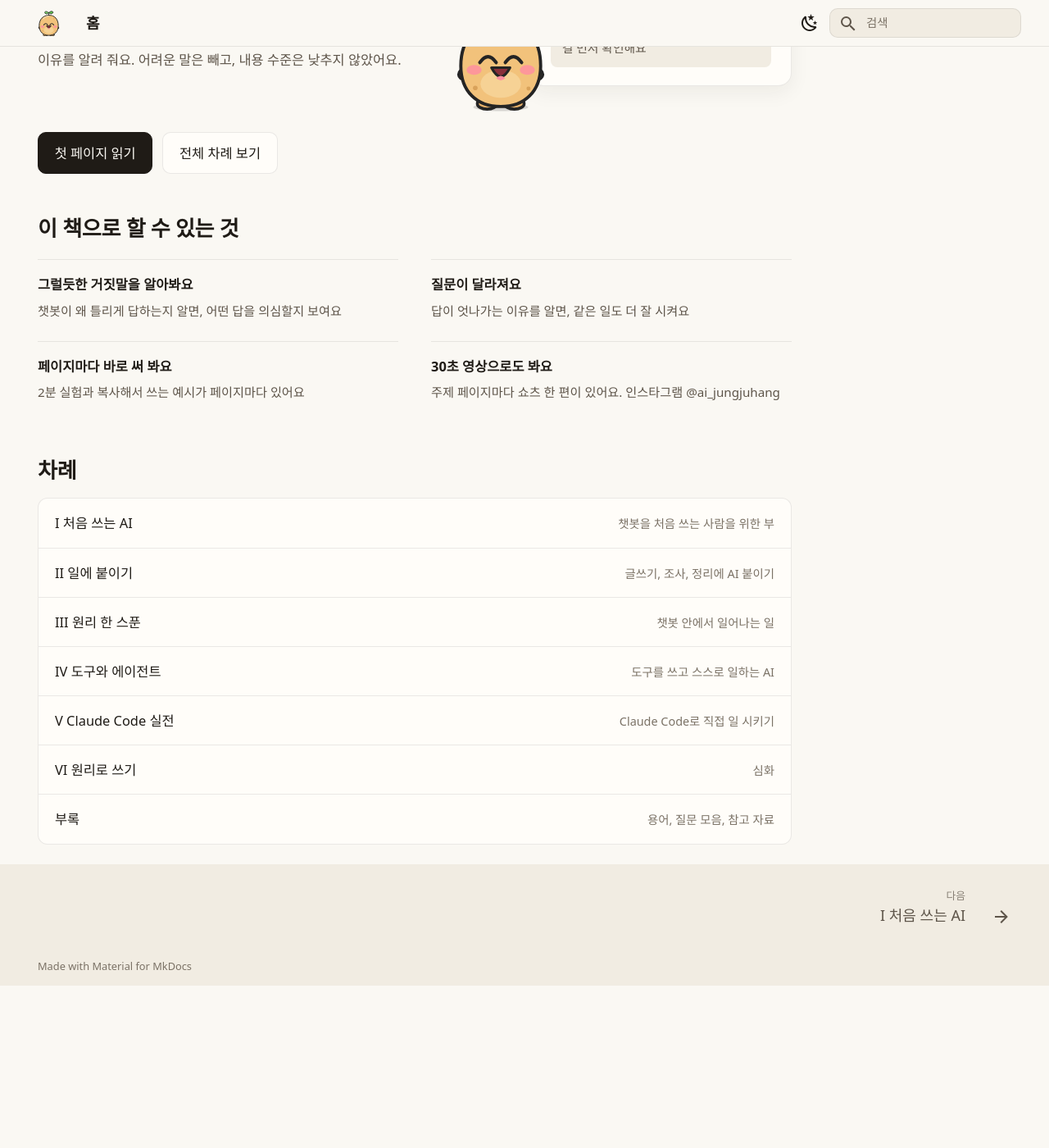
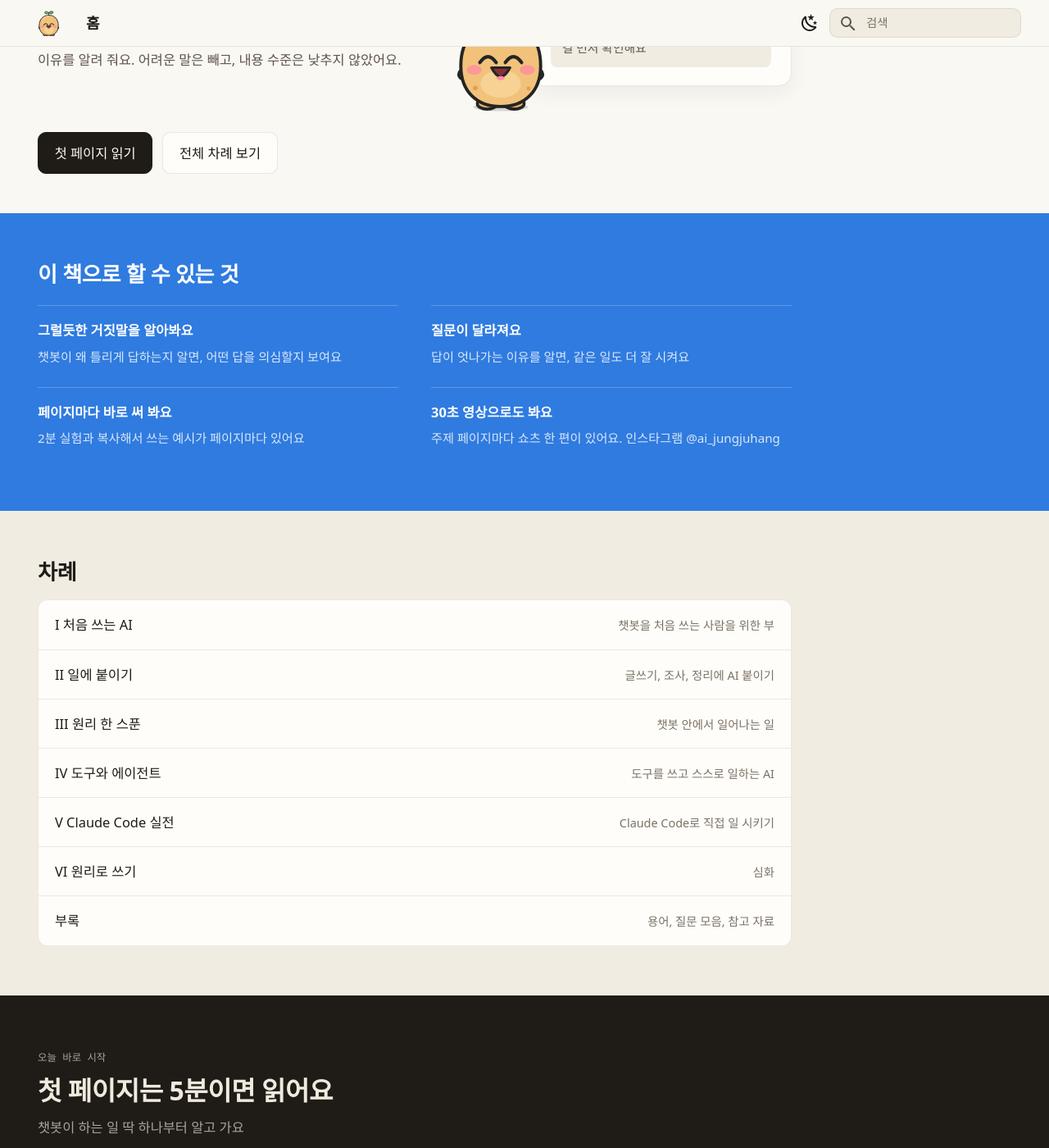
Before and after one commit to AI-jungjuhang/AI-education, an MkDocs documentation site: the page built from docs/index.md, in a window 1280 px wide and 1400 px high, scrolled down 341 px. Shown: the whole window at 82% size. Built offline with MkDocs 1.6.1 and Material for MkDocs 9.7.7, drawn with Linux system fonts in a browser that asks for light colours; some web fonts are replaced; before the commit the page ends 1543 px from its top, so only the background shows below that.

Commit message:
site: full-width color bands on the home page (blue, paper, ink)
Co-Authored-By: Claude Opus 5.5 <noreply@anthropic.com>
Claude-Session: https://claude.ai/code/session_01VYi7RYdN4p3nAtCTemxufg

```diff
--- a/docs/index.md
+++ b/docs/index.md
@@ -32,6 +32,8 @@ hide:
 [전체 차례 보기](#길){ .md-button }
 </div>
 
+<div class="band band-blue" markdown>
+
 ## 이 책으로 할 수 있는 것
 
 <ul class="gains">
@@ -40,6 +42,10 @@ hide:
 <li><b>페이지마다 바로 써 봐요</b><span>2분 실험과 복사해서 쓰는 예시가 페이지마다 있어요</span></li>
 <li><b>30초 영상으로도 봐요</b><span>주제 페이지마다 쇼츠 한 편이 있어요. 인스타그램 @ai_jungjuhang</span></li>
 </ul>
+
+</div>
+
+<div class="band band-paper" markdown>
 
 ## 차례 { #길 }
 
@@ -52,3 +58,13 @@ hide:
 <li><a href="part6/"><b>VI 원리로 쓰기</b><span>심화</span></a></li>
 <li><a href="appendix/"><b>부록</b><span>용어, 질문 모음, 참고 자료</span></a></li>
 </ul>
+
+</div>
+
+<div class="band band-ink" markdown>
+<p class="band-kicker">오늘 바로 시작</p>
+<p class="band-title">첫 페이지는 5분이면 읽어요</p>
+<p class="band-sub">챗봇이 하는 일 딱 하나부터 알고 가요</p>
+
+[첫 페이지 읽기](part1/ch01/next-word.md){ .md-button .md-button--primary }
+</div>
--- a/docs/stylesheets/extra.css
+++ b/docs/stylesheets/extra.css
@@ -164,3 +164,21 @@ body,.md-typeset{font-family:var(--font)}
 .reveal-on .reveal{opacity:0;transform:translateY(12px);transition:opacity 450ms var(--ease),transform 450ms var(--ease)}
 .reveal-on .reveal.is-in{opacity:1;transform:none}
 @media (prefers-reduced-motion:reduce){.reveal-on .reveal{opacity:1;transform:none}}
+/* 홈: 화면 끝까지 이어지는 색 띠 (구역마다 바탕색이 바뀜) */
+body{overflow-x:clip}
+.md-typeset .band{position:relative;isolation:isolate;padding:2.8rem 0 3rem;margin:2.4rem 0 0}
+.md-typeset .band::before{content:"";position:absolute;inset:0 -100vmax;z-index:-1;background:var(--band-bg)}
+.md-typeset .band>h2:first-child{margin-top:0}
+.md-typeset .band-blue{--band-bg:#2f7be0;color:#fff}
+.md-typeset .band-blue h2,.md-typeset .band-blue ul.gains b{color:#fff}
+.md-typeset .band-blue ul.gains span{color:rgba(255,255,255,.82)}
+.md-typeset .band-blue ul.gains li{border-top-color:rgba(255,255,255,.22)}
+.md-typeset .band-paper{--band-bg:var(--raised);margin-top:0}
+.md-typeset .band-ink{--band-bg:#1f1b16;color:#efe9de;margin-top:0;padding:3.2rem 0 3.6rem}
+[data-md-color-scheme="slate"] .md-typeset .band-ink{--band-bg:#0f0e0c}
+[data-md-color-scheme="slate"] .md-typeset .band-blue{--band-bg:#1f4f94}
+.md-typeset .band-ink .band-kicker{font-family:var(--mono);font-size:.62rem;color:#aaa398;margin:0 0 .4rem}
+.md-typeset .band-ink .band-title{font-size:1.6rem;font-weight:600;line-height:1.3;letter-spacing:-.015em;color:#efe9de;margin:0 0 .4rem}
+.md-typeset .band-ink .band-sub{color:#aaa398;margin:0 0 1.4rem}
+.md-typeset .band-ink .md-button--primary{background:#efe9de;border-color:#efe9de;color:#1f1b16}
+.md-typeset .band-ink .md-button--primary:hover{background:#2f7be0;border-color:#2f7be0;color:#fff}
```
